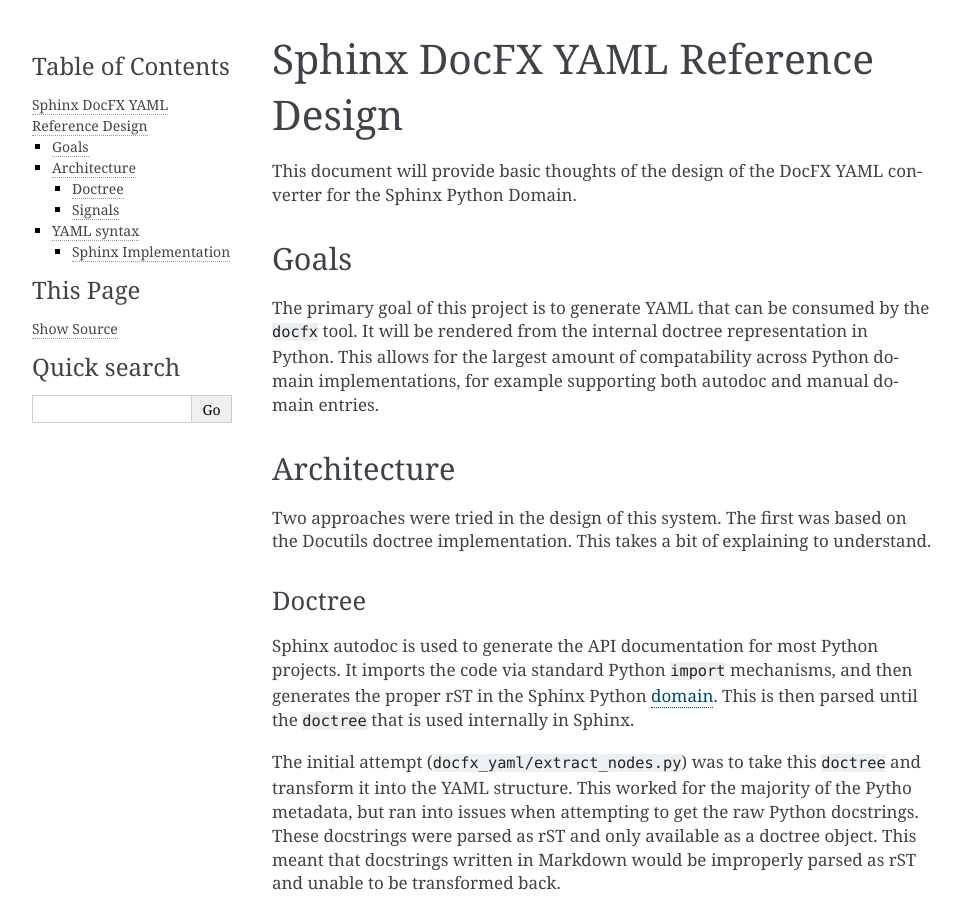
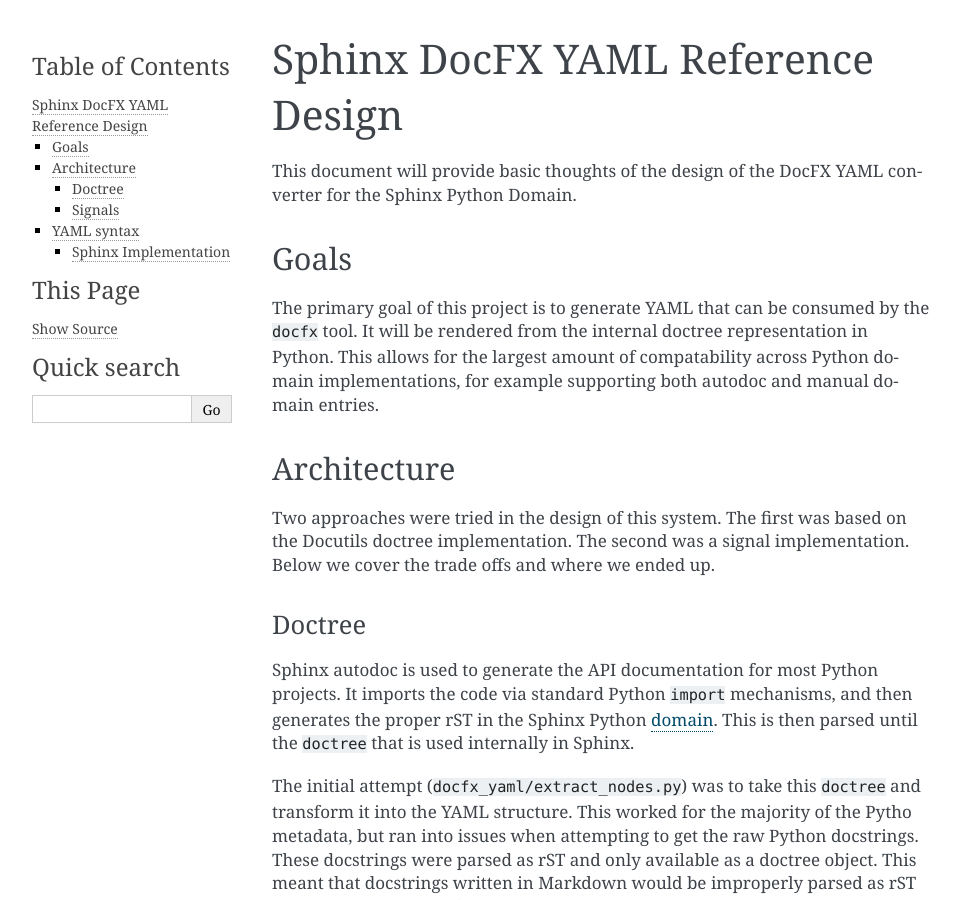
Before and after one commit to docascode/sphinx-docfx-yaml, a Sphinx documentation site: the page built from docs/design.rst, in a window 1280 px wide and 900 px high. Shown: the whole window, without its empty margins (148-1110 px from the left). Built offline with Sphinx 7.4.7, drawn with Linux system fonts in a browser that asks for light colours.

Commit message:
A bit nicer

```diff
--- a/docs/design.rst
+++ b/docs/design.rst
@@ -16,7 +16,8 @@
 
 Two approaches were tried in the design of this system.
 The first was based on the Docutils doctree implementation.
-This takes a bit of explaining to understand.
+The second was a signal implementation.
+Below we cover the trade offs and where we ended up.
 
 Doctree
 ~~~~~~~
```
